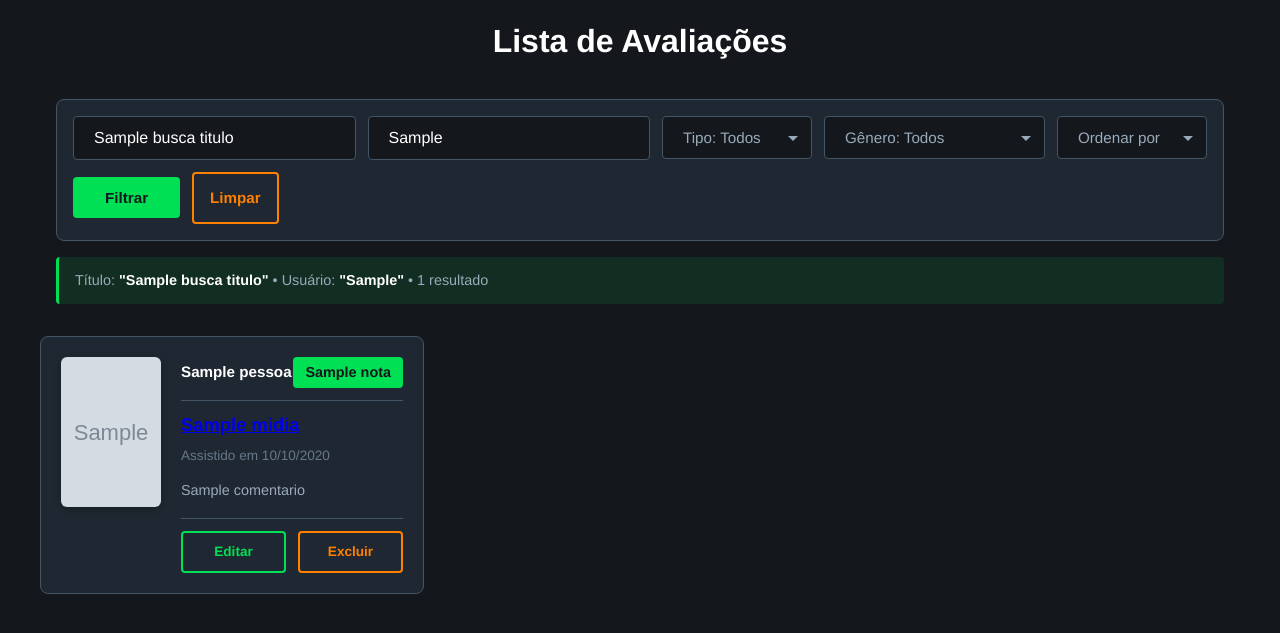
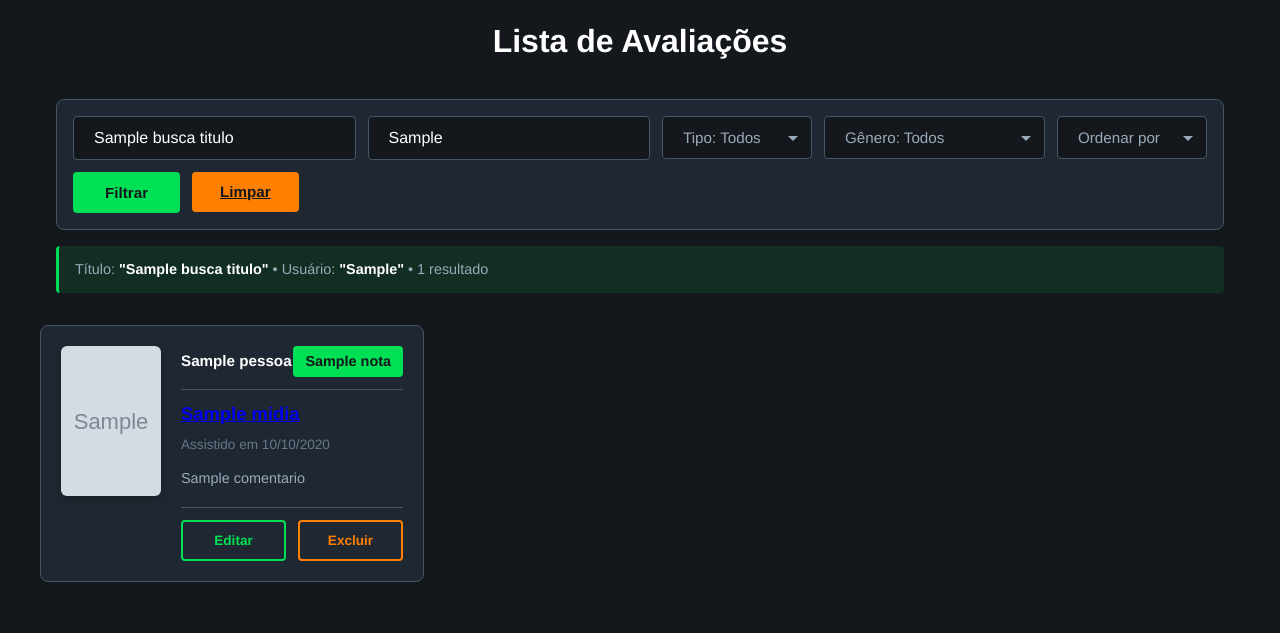
Before and after one commit to LuisaSilveira/inf1407-Projeto1-FakeLetterboxd, a Django app: template projeto-letterboxd/NossoProjeto/main/templates/main/listaAvaliacao.html in a window 1280 px wide. Shown: the part 71-704 px from the top of the page. Run offline with Django 5.2, Linux system fonts and the light colour scheme; the template is opened without the code that fills it: most values are stand-ins (such as "Sample title", 1, 10 or a date in 2020); grey boxes marked "Sample" are stand-in pictures.

Commit message:
css melhorado

```diff
--- a/projeto-letterboxd/NossoProjeto/main/static/main/css/filtroBusca.css
+++ b/projeto-letterboxd/NossoProjeto/main/static/main/css/filtroBusca.css
@@ -85,13 +85,26 @@
     white-space: nowrap;
 }
 
+.btn-limpar {
+    padding: 0.5rem 1.75rem;
+    background: #ff8000;
+    color: #14181c;
+    border: none;
+    border-radius: 4px;
+    font-weight: 600;
+    font-size: 0.95rem;
+    cursor: pointer;
+    transition: all 0.2s ease;
+    white-space: nowrap;
+}
+
 .btn-buscar:hover {
     background: #00b042;
     transform: translateY(-1px);
 }
 
 /* Botão de limpar (X) */
-.btn-limpar {
+/* .btn-limpar {
     padding: 0.75rem 1rem;
     background: transparent;
     color: #ff8000;
@@ -106,11 +119,11 @@
     align-items: center;
     justify-content: center;
     min-width: 45px;
-}
+} */
 
 .btn-limpar:hover {
     background: #ff8000;
-    color: #fff;
+    transform: translateY(-1px);
 }
 
 /* Informação da busca */
--- a/projeto-letterboxd/NossoProjeto/main/templates/main/listaAvaliacao.html
+++ b/projeto-letterboxd/NossoProjeto/main/templates/main/listaAvaliacao.html
@@ -120,6 +120,7 @@
     <div class="avaliacoes-grid">
         {% for avaliacao in avaliacoes %}
         <article class="avaliacao-card">
+            <a href="{% url 'main:detalhe-avaliacao' pk=avaliacao.id %}" class="card-link"></a>
             {% if avaliacao.midia.poster_url %}
                 <div class="poster-container">
                     <img src="{{ avaliacao.midia.poster_url }}" alt="{{ avaliacao.midia.titulo }}" class="midia-poster">
```
